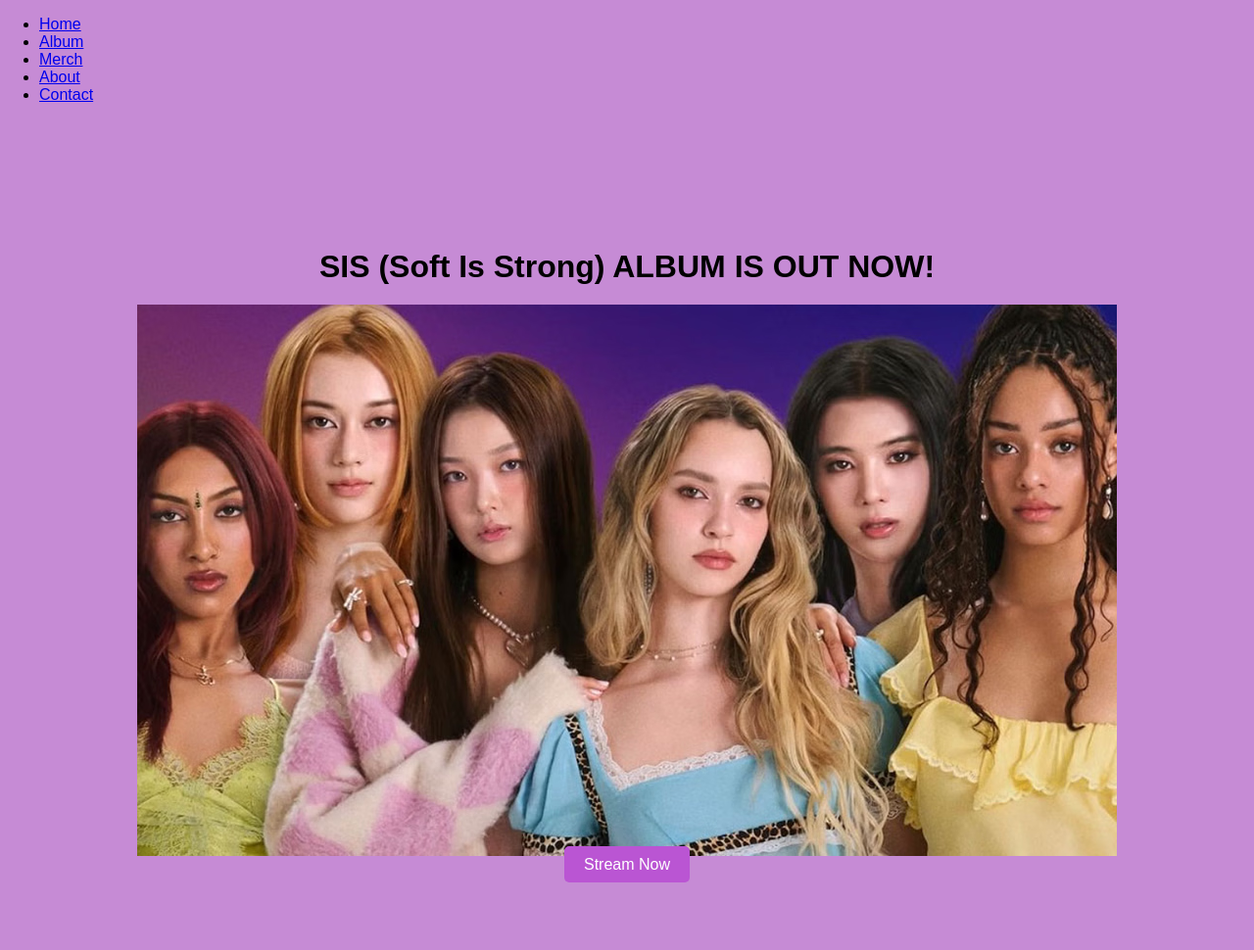
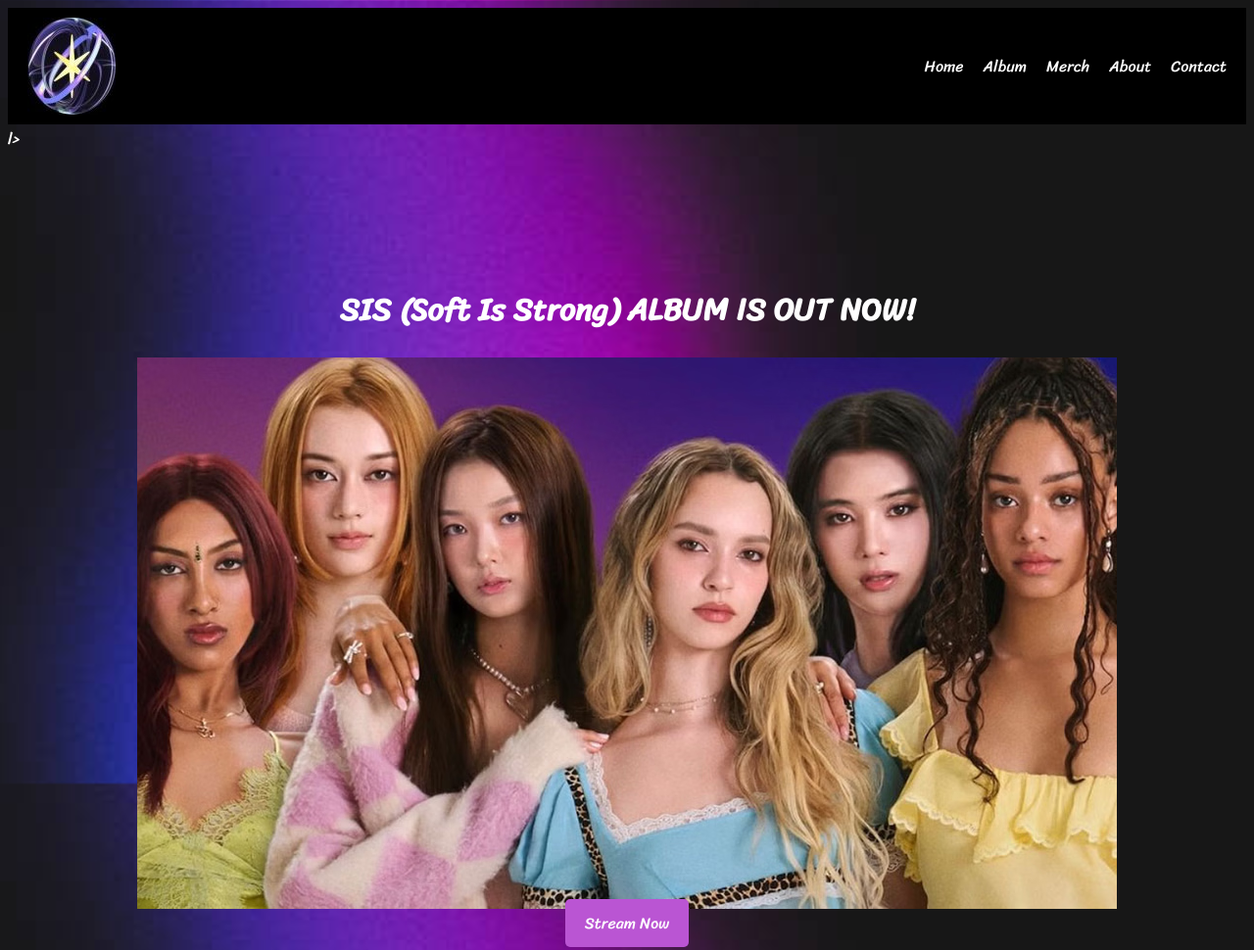
Before and after one commit to ardinidania/FED2024Assg1_P04_S10270562, a plain HTML site: page index.html in a window 1280 px wide. Shown: the top 970 px of the page at 98% size. Drawn offline with Linux system fonts and the light colour scheme.

Commit message:
new font,header,bg

```diff
--- a/index.html
+++ b/index.html
@@ -4,9 +4,13 @@
     <meta charset="UTF-8">
     <meta name="viewport" content="width=device-width, initial-scale=1.0">
     <title>Website</title>
+    <link rel="preconnect" href="https://fonts.googleapis.com">
+    <link rel="preconnect" href="https://fonts.gstatic.com" crossorigin>
+    <link href="https://fonts.googleapis.com/css2?family=Bebas+Neue&family=Sriracha&display=swap" rel="stylesheet">
     <link rel="stylesheet" href="styles.css">
-</head>
-<body>
+
+  <header>
+       <img src="logo.jpg" alt="Logo" />
       <nav>
           <ul>
               <li><a href="#home">Home</a></li>
@@ -15,6 +19,9 @@
               <li><a href="#about">About</a></li>
               <li><a href="#contact">Contact</a></li>
           </ul>
+      </nav>
+  </header>
+  l>
     </nav>
 
     <!-- Home Section -->
--- a/styles.css
+++ b/styles.css
@@ -1,8 +1,48 @@
 body {
-    background-color: rgb(198, 139, 213) ;
+    background-image: url('bg.jpg');
+    background-size: cover;
+    background-position: center;
+    background-attachment: fixed;
+    color: white;
+    font-family: "Sriracha", cursive;
+
+}
+
+
+header {
+    display: flex;
+    justify-content: space-between;
+    align-items: center;
+    background-color: black;
+    padding: 10px 20px;
+}
+
+header .logo img {
+    width: 50px;
+}
+
+
+header nav ul {
+    display: flex;
+    list-style: none;
     margin: 0;
-    font-family: Arial, sans-serif;
+    padding: 0;
 }
+
+header nav ul li {
+    margin-left: 20px;
+}
+
+header nav ul li a {
+    color: white;
+    text-decoration: none;
+    font-size: px;
+}
+
+header nav ul li a:hover {
+    text-decoration: underline;
+}
+
 
 #home {
     text-align: center;
```
Also changed, not shown: bg.jpg (added), logo.jpg (added), 1 other file. Lines whose indentation alone changed are shown as unchanged.
